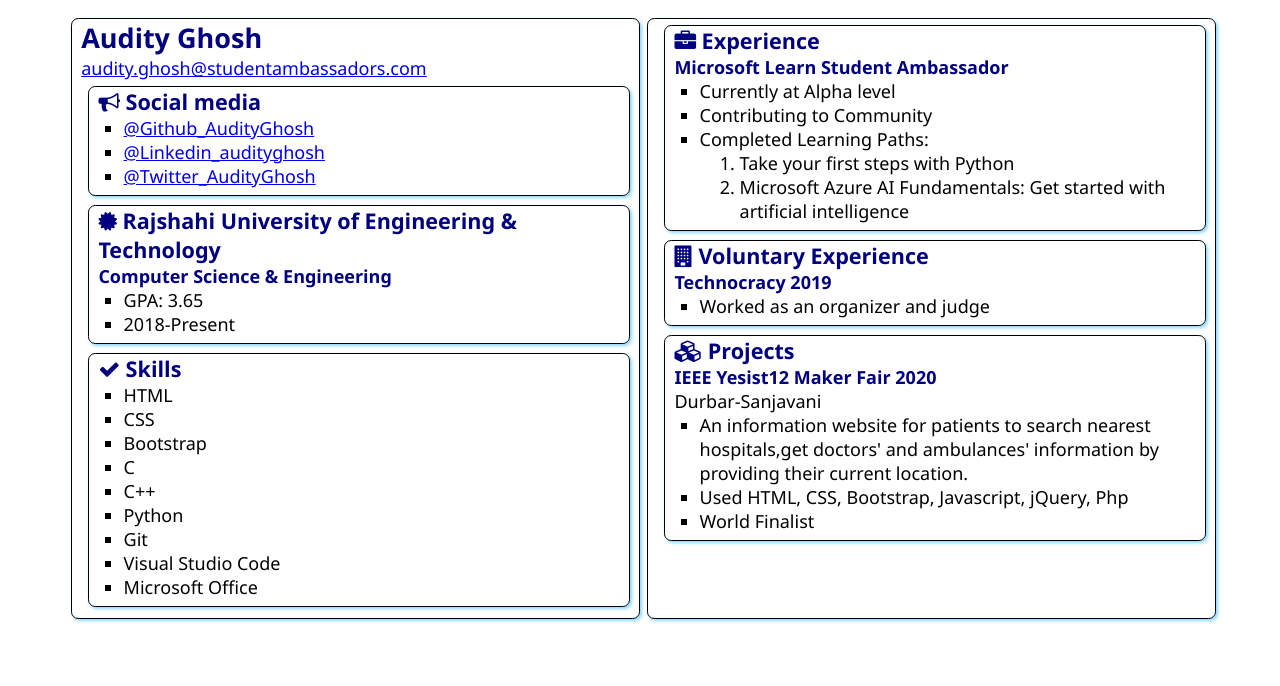
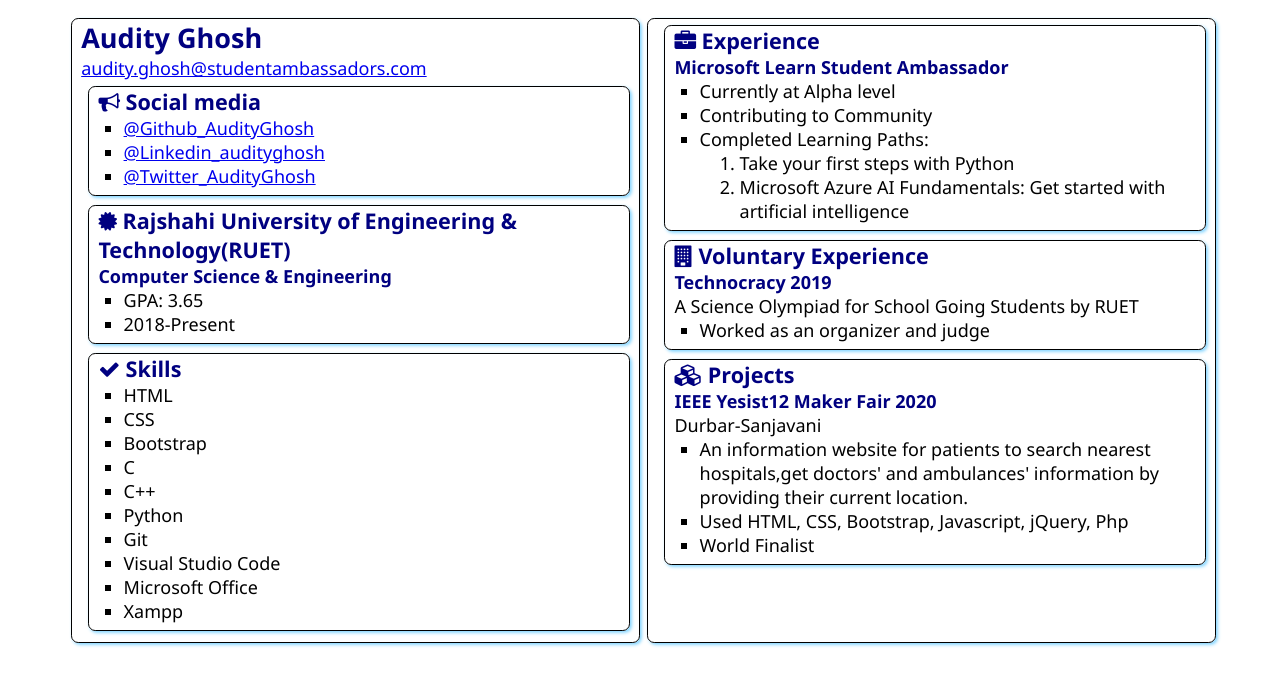
Before and after one commit to AudityGhosh/Ambassador-SWA-Pilot, a plain HTML site: page src/index.html in a window 1280 px wide. Drawn offline with Linux system fonts and the light colour scheme.

Commit message:
Added favicon
added own favicon and title edit

```diff
--- a/src/index.html
+++ b/src/index.html
@@ -4,7 +4,8 @@
     <meta charset="UTF-8">
     <meta http-equiv="X-UA-Compatible" content="IE=edge">
     <meta name="viewport" content="width=device-width, initial-scale=1.0">
-    <title>Resume</title>
+    <title>Audity Ghosh' Resume</title>
+    <link rel="favicon" type="ico" href="audity_favicon.ico">
 
     <link rel="stylesheet" href="style.css">
     <link rel="stylesheet" href="https://cdnjs.cloudflare.com/ajax/libs/font-awesome/4.7.0/css/font-awesome.min.css">
@@ -31,7 +32,7 @@
                 <div class="education">
                     <h2>
                         <i class="fa fa-certificate" aria-hidden="true"></i>
-                        Rajshahi University of Engineering & Technology
+                        Rajshahi University of Engineering & Technology(RUET)
                     </h2>
                     <h3>Computer Science & Engineering</h3>
                     <ul>
@@ -57,6 +58,7 @@
                     <li>Git</li>
                     <li>Visual Studio Code</li>
                     <li>Microsoft Office</li>
+                    <li>Xampp</li>
                 </ul>
             </section>
         </article>
@@ -84,7 +86,9 @@
                     Voluntary Experience
                 </h2>
 
+
                 <h3>Technocracy 2019</h3>
+                <div>A Science Olympiad for School Going Students by RUET</div>
                 <ul>
                     <li>Worked as an organizer and judge</li>
 
```
Also changed, not shown: src/audity_favicon.ico (added).
